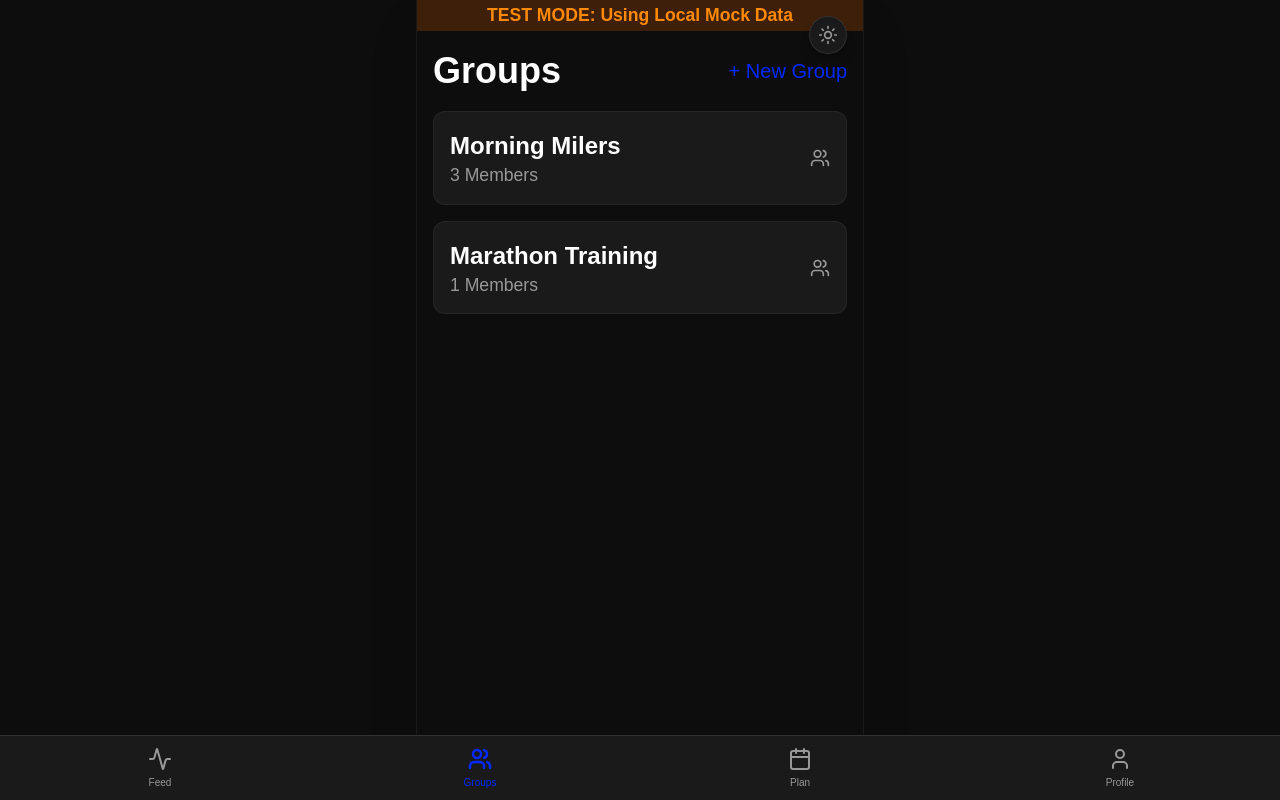
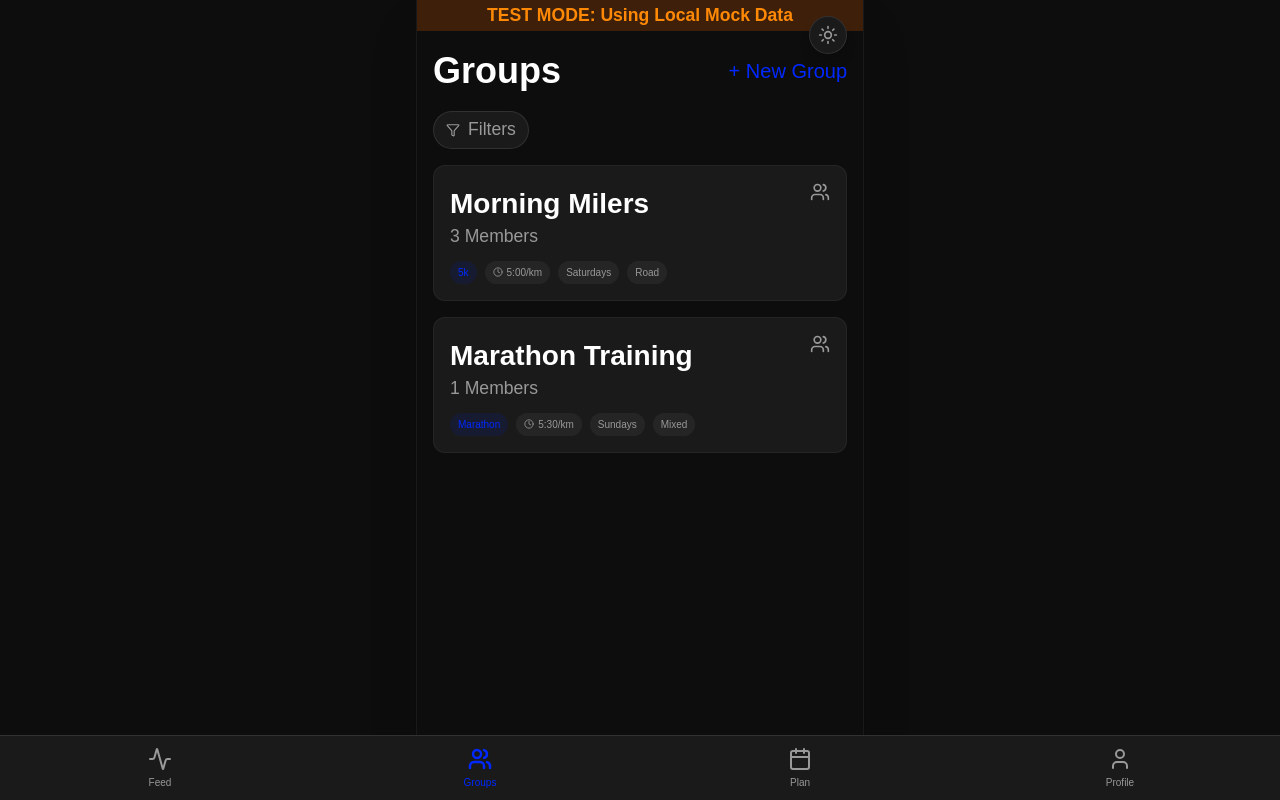
Before and after one commit to rongoods/roadrunners, a React (Vite) app: page / in a window 1280 px wide. Both pictures are taken after a click on the button "Groups". Built offline with nearby package versions, Linux system fonts and the light colour scheme.

Commit message:
add filters to groups

```diff
--- a/src/App.jsx
+++ b/src/App.jsx
@@ -26,7 +26,10 @@ import {
   TrendingUp,
   AlertTriangle,
   Sun,
-  Moon
+  Moon,
+  Music,
+  Filter,
+  X
 } from 'lucide-react';
 import { format } from 'date-fns';
 import { clsx } from 'clsx';
@@ -75,13 +78,36 @@ const MOCK_DATA = {
   ],
   groups: [
     {
-      id: 'g1', groupName: 'Morning Milers', members: ['mock-user-123', 'u2', 'u3'], leaderboard: [
+      id: 'g1',
+      groupName: 'Morning Milers',
+      members: ['mock-user-123', 'u2', 'u3'],
+      leaderboard: [
         { username: 'Sarah Run', distance: 25.4 },
         { username: 'Guest Runner', distance: 15.2 },
         { username: 'Mike Track', distance: 10.0 }
-      ]
+      ],
+      // New fields
+      raceLength: '5k',
+      pace: '5:00/km',
+      longRunDay: 'Saturday',
+      runTerrain: 'Road',
+      raceTerrain: 'Road',
+      shoeBrand: 'Nike',
+      startTime: '06:00'
     },
-    { id: 'g2', groupName: 'Marathon Training', members: ['u2'], leaderboard: [] }
+    {
+      id: 'g2',
+      groupName: 'Marathon Training',
+      members: ['u2'],
+      leaderboard: [],
+      raceLength: 'Marathon',
+      pace: '5:30/km',
+      longRunDay: 'Sunday',
+      runTerrain: 'Mixed',
+      raceTerrain: 'Road',
+      shoeBrand: 'Brooks',
+      startTime: '07:00'
+    }
   ],
   messages: [
     { id: 'm1', userId: 'u2', username: 'Sarah Run', text: 'Great run everyone!', timestamp: new Date(Date.now() - 86400000) },
@@ -95,7 +121,8 @@ const MOCK_DATA = {
     trainingGoal: 'General Fitness',
     shoeTracker: [
       { id: 's1', name: 'Ghost 15', startMileage: 50, targetMileage: 800 }
-    ]
+    ],
+    musicAnthem: 'Eye of the Tiger - Survivor'
   }
 };
 
@@ -338,7 +365,25 @@ function GroupsView({ user, profile }) {
   const [messages, setMessages] = useState([]);
   const [newMessage, setNewMessage] = useState('');
   const [showCreateGroup, setShowCreateGroup] = useState(false);
-  const [newGroupName, setNewGroupName] = useState('');
+  const [newGroupData, setNewGroupData] = useState({
+    groupName: '',
+    raceLength: '5k',
+    pace: '',
+    longRunDay: 'Saturday',
+    runTerrain: 'Road',
+    raceTerrain: 'Road',
+    shoeBrand: '',
+    startTime: ''
+  });
+
+  // Filter States
+  const [filters, setFilters] = useState({
+    raceLength: '',
+    runTerrain: '',
+    longRunDay: '',
+    shoeBrand: ''
+  });
+  const [showFilters, setShowFilters] = useState(false);
 
   useEffect(() => {
     if (!user) return;
@@ -373,34 +418,43 @@ function GroupsView({ user, profile }) {
 
   const handleCreateGroup = async (e) => {
     e.preventDefault();
-    if (!user || !newGroupName.trim()) return;
+    if (!user || !newGroupData.groupName.trim()) return;
+
+    const groupPayload = {
+      ...newGroupData,
+      members: [user.uid],
+      leaderboard: []
+    };
 
     if (isMock) {
       const newGroup = {
         id: Date.now().toString(),
-        groupName: newGroupName,
-        members: [user.uid],
-        leaderboard: []
+        ...groupPayload
       };
       setGroups(prev => [...prev, newGroup]);
       setShowCreateGroup(false);
-      setNewGroupName('');
+      setNewGroupData({ groupName: '', raceLength: '5k', pace: '', longRunDay: 'Saturday', runTerrain: 'Road', raceTerrain: 'Road', shoeBrand: '', startTime: '' });
       return;
     }
 
     try {
-      await addDoc(collection(db, `artifacts/${appId}/public/data/groups`), {
-        groupName: newGroupName,
-        members: [user.uid],
-        leaderboard: []
-      });
+      await addDoc(collection(db, `artifacts/${appId}/public/data/groups`), groupPayload);
       setShowCreateGroup(false);
-      setNewGroupName('');
+      setNewGroupData({ groupName: '', raceLength: '5k', pace: '', longRunDay: 'Saturday', runTerrain: 'Road', raceTerrain: 'Road', shoeBrand: '', startTime: '' });
     } catch (err) {
       console.error(err);
       alert("Error creating group");
     }
   };
+
+  // Filter Logic
+  const filteredGroups = groups.filter(g => {
+    if (filters.raceLength && g.raceLength !== filters.raceLength) return false;
+    if (filters.runTerrain && g.runTerrain !== filters.runTerrain) return false;
+    if (filters.longRunDay && g.longRunDay !== filters.longRunDay) return false;
+    if (filters.shoeBrand && g.shoeBrand && !g.shoeBrand.toLowerCase().includes(filters.shoeBrand.toLowerCase())) return false;
+    return true;
+  });
 
   const handleSendMessage = async (e) => {
     e.preventDefault();
@@ -501,37 +555,152 @@ function GroupsView({ user, profile }) {
         </button>
       </div>
 
+      {/* Filter Bar */}
+      <div className="flex items-center gap-2">
+        <button
+          onClick={() => setShowFilters(!showFilters)}
+          className={cn("flex items-center gap-2 px-3 py-1.5 rounded-full text-xs font-medium border transition-colors", showFilters ? "bg-primary text-white border-primary" : "bg-surface border-text/10 text-secondary hover:border-primary")}
+        >
+          <Filter size={14} /> Filters
+        </button>
+        {Object.values(filters).some(Boolean) && (
+          <button onClick={() => setFilters({ raceLength: '', runTerrain: '', longRunDay: '', shoeBrand: '' })} className="text-xs text-red-400 flex items-center gap-1">
+            <X size={12} /> Clear
+          </button>
+        )}
+      </div>
+
+      {showFilters && (
+        <div className="bg-surface p-4 rounded-xl border border-text/10 space-y-3 animate-in fade-in slide-in-from-top-2">
+          <div className="grid grid-cols-2 gap-3">
+            <select
+              value={filters.raceLength} onChange={e => setFilters({ ...filters, raceLength: e.target.value })}
+              className="bg-background border border-text/10 rounded-md p-2 text-xs text-text outline-none"
+            >
+              <option value="">Any Distance</option>
+              <option value="5k">5k</option>
+              <option value="10k">10k</option>
+              <option value="Half Marathon">Half Marathon</option>
+              <option value="Marathon">Marathon</option>
+              <option value="Ultra">Ultra</option>
+            </select>
+            <select
+              value={filters.runTerrain} onChange={e => setFilters({ ...filters, runTerrain: e.target.value })}
+              className="bg-background border border-text/10 rounded-md p-2 text-xs text-text outline-none"
+            >
+              <option value="">Any Terrain</option>
+              <option value="Road">Road</option>
+              <option value="Trail">Trail</option>
+              <option value="Track">Track</option>
+              <option value="Mixed">Mixed</option>
+            </select>
+            <select
+              value={filters.longRunDay} onChange={e => setFilters({ ...filters, longRunDay: e.target.value })}
+              className="bg-background border border-text/10 rounded-md p-2 text-xs text-text outline-none"
+            >
+              <option value="">Any Day</option>
+              {['Monday', 'Tuesday', 'Wednesday', 'Thursday', 'Friday', 'Saturday', 'Sunday'].map(d => (
+                <option key={d} value={d}>{d}</option>
+              ))}
+            </select>
+            <input
+              placeholder="Results for Shoe Brand..."
+              value={filters.shoeBrand} onChange={e => setFilters({ ...filters, shoeBrand: e.target.value })}
+              className="bg-background border border-text/10 rounded-md p-2 text-xs text-text outline-none placeholder:text-secondary/50"
+            />
+          </div>
+        </div>
+      )}
+
       {showCreateGroup && (
-        <form onSubmit={handleCreateGroup} className="bg-surface p-4 rounded-xl border border-white/10 flex gap-2">
+        <form onSubmit={handleCreateGroup} className="bg-surface p-4 rounded-xl border border-text/10 space-y-3">
+          <h3 className="font-bold text-text">Create New Group</h3>
           <input
-            value={newGroupName}
-            onChange={e => setNewGroupName(e.target.value)}
-            className="flex-1 bg-background border border-white/10 rounded-md p-2 text-text focus:border-primary outline-none"
+            value={newGroupData.groupName}
+            onChange={e => setNewGroupData({ ...newGroupData, groupName: e.target.value })}
+            className="w-full bg-background border border-text/10 rounded-md p-2 text-text focus:border-primary outline-none"
             placeholder="Group Name"
             required
           />
-          <button type="submit" className="bg-primary px-4 py-2 rounded-md text-white font-medium">Create</button>
+          <div className="grid grid-cols-2 gap-2">
+            <select
+              value={newGroupData.raceLength} onChange={e => setNewGroupData({ ...newGroupData, raceLength: e.target.value })}
+              className="bg-background border border-text/10 rounded-md p-2 text-xs text-text outline-none"
+            >
+              <option value="5k">5k</option>
+              <option value="10k">10k</option>
+              <option value="Half Marathon">Half Marathon</option>
+              <option value="Marathon">Marathon</option>
+              <option value="Ultra">Ultra</option>
+            </select>
+            <input
+              value={newGroupData.pace}
+              onChange={e => setNewGroupData({ ...newGroupData, pace: e.target.value })}
+              className="bg-background border border-text/10 rounded-md p-2 text-xs text-text outline-none"
+              placeholder="Pace (e.g. 5:00/km)"
+            />
+            <select
+              value={newGroupData.runTerrain} onChange={e => setNewGroupData({ ...newGroupData, runTerrain: e.target.value })}
+              className="bg-background border border-text/10 rounded-md p-2 text-xs text-text outline-none"
+            >
+              <option value="Road">Road</option>
+              <option value="Trail">Trail</option>
+              <option value="Track">Track</option>
+              <option value="Mixed">Mixed</option>
+            </select>
+            <select
+              value={newGroupData.longRunDay} onChange={e => setNewGroupData({ ...newGroupData, longRunDay: e.target.value })}
+              className="bg-background border border-text/10 rounded-md p-2 text-xs text-text outline-none"
+            >
+              {['Monday', 'Tuesday', 'Wednesday', 'Thursday', 'Friday', 'Saturday', 'Sunday'].map(d => (
+                <option key={d} value={d}>{d}</option>
+              ))}
+            </select>
+            <input
+              value={newGroupData.shoeBrand}
+              onChange={e => setNewGroupData({ ...newGroupData, shoeBrand: e.target.value })}
+              className="bg-background border border-text/10 rounded-md p-2 text-xs text-text outline-none"
+              placeholder="Shoe Brand Preference"
+            />
+            <input
+              type="time"
+              value={newGroupData.startTime}
+              onChange={e => setNewGroupData({ ...newGroupData, startTime: e.target.value })}
+              className="bg-background border border-text/10 rounded-md p-2 text-xs text-text outline-none"
+            />
+          </div>
+          <button type="submit" className="w-full bg-primary px-4 py-2 rounded-md text-white font-medium">Create Group</button>
         </form>
       )}
 
       <div className="grid grid-cols-1 gap-4">
-        {groups.length === 0 ? (
+        {filteredGroups.length === 0 ? (
           <div className="bg-surface p-8 rounded-xl border border-white/5 text-center">
-            <p className="text-secondary">You haven't joined any groups yet.</p>
-            <p className="text-secondary text-xs mt-2">Create one to get started!</p>
+            <p className="text-secondary">No groups match your filters.</p>
+            <p className="text-secondary text-xs mt-2">Try adjusting the filters or create a new one!</p>
           </div>
         ) : (
-          groups.map(group => (
+          filteredGroups.map(group => (
             <div
               key={group.id}
               onClick={() => setActiveGroup(group)}
-              className="bg-surface p-4 rounded-xl border border-white/5 hover:border-primary/50 transition-colors cursor-pointer flex justify-between items-center"
+              className="bg-surface p-4 rounded-xl border border-white/5 hover:border-primary/50 transition-colors cursor-pointer space-y-3"
             >
-              <div>
-                <h3 className="font-bold text-text">{group.groupName}</h3>
-                <p className="text-xs text-secondary">{group.members?.length || 0} Members</p>
+              <div className="flex justify-between items-start">
+                <div>
+                  <h3 className="font-bold text-text text-lg">{group.groupName}</h3>
+                  <p className="text-xs text-secondary">{group.members?.length || 0} Members</p>
+                </div>
+                <Users size={20} className="text-secondary" />
               </div>
-              <Users size={20} className="text-secondary" />
+
+              {/* Group Tags */}
+              <div className="flex flex-wrap gap-2 text-[10px] text-secondary">
+                {group.raceLength && <span className="bg-primary/10 text-primary px-2 py-1 rounded-full">{group.raceLength}</span>}
+                {group.pace && <span className="bg-text/5 px-2 py-1 rounded-full flex items-center gap-1"><Clock size={10} /> {group.pace}</span>}
+                {group.longRunDay && <span className="bg-text/5 px-2 py-1 rounded-full">{group.longRunDay}s</span>}
+                {group.runTerrain && <span className="bg-text/5 px-2 py-1 rounded-full">{group.runTerrain}</span>}
+              </div>
             </div>
           ))
         )}
@@ -794,6 +963,36 @@ function ProfileView({ user, profile }) {
         </div>
       </div>
 
+      {/* Music Section */}
+      <div className="bg-surface p-4 rounded-xl border border-text/10 flex items-center gap-4">
+        <div className="w-12 h-12 rounded-full bg-primary/10 flex items-center justify-center shrink-0">
+          <Music size={20} className="text-primary" />
+        </div>
+        <div className="flex-1 min-w-0">
+          <h3 className="text-sm font-bold text-secondary uppercase tracking-wider">Running Anthem</h3>
+          <p className="text-lg font-display text-text truncate">
+            {localProfile?.musicAnthem || "No anthem set"}
+          </p>
+        </div>
+        <button
+          onClick={() => {
+            const newAnthem = prompt("Enter your running anthem (Song or Playlist URL):", localProfile?.musicAnthem || "");
+            if (newAnthem !== null) {
+              if (isMock) {
+                setLocalProfile(prev => ({ ...prev, musicAnthem: newAnthem }));
+              } else if (user) {
+                const ref = doc(db, `artifacts/${appId}/users/${user.uid}/profiles/${user.uid}`);
+                setDoc(ref, { musicAnthem: newAnthem }, { merge: true });
+                setLocalProfile(prev => ({ ...prev, musicAnthem: newAnthem }));
+              }
+            }
+          }}
+          className="p-2 rounded-full hover:bg-white/10 text-secondary hover:text-primary transition-colors"
+        >
+          <span className="text-xs font-medium">Edit</span>
+        </button>
+      </div>
+
       <div className="grid grid-cols-2 gap-4">
         <div className="bg-surface p-4 rounded-xl border border-white/5 text-center">
           <TrendingUp size={24} className="text-primary mx-auto mb-2" />
```
